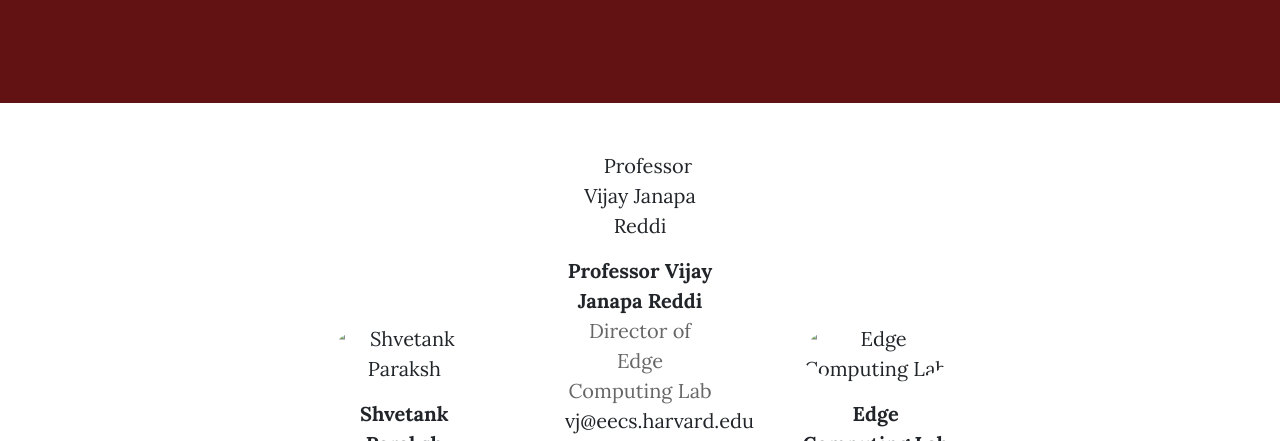
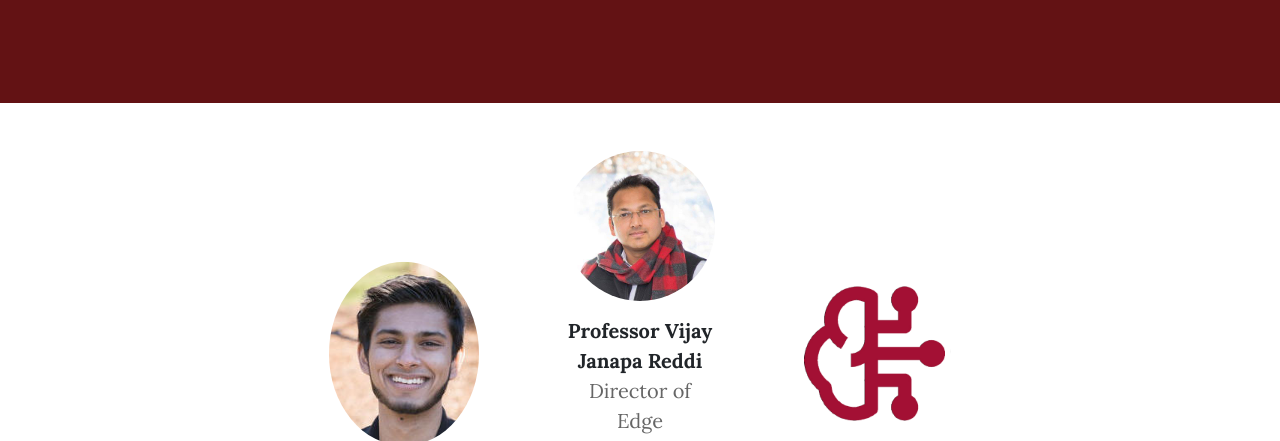
Before and after one commit to harvard-edge/QuArch, a website: page contact.html in a window 1280 px wide. Shown: the part 357-798 px from the top of the page. Drawn offline with nearby package versions, Linux system fonts and the light colour scheme; the site is published under a folder, as on GitHub Pages, so addresses that start at the root find nothing.

Commit message:
reorganized file calls

```diff
--- a/contact.html
+++ b/contact.html
@@ -147,19 +147,19 @@
                 <div class="col-md-10 col-lg-8 col-xl-7" style="text-align: center;">
                     <div class="team-container">
                         <div class="team-member">
-                            <img src="/images/vijay.jpg" alt="Professor Vijay Janapa Reddi">
+                            <img src="images/vijay.jpg" alt="Professor Vijay Janapa Reddi">
                             <p class="name">Professor Vijay Janapa Reddi</p>
                             <p class="title">Director of Edge Computing Lab</p>
                             <p>vj@eecs.harvard.edu</p>
                         </div>
                         <div class="team-member">
-                            <img src="/images/shvetankprakashpic.jpg" alt="Shvetank Paraksh">
+                            <img src="images/shvetankprakashpic.jpg" alt="Shvetank Paraksh">
                             <p class="name">Shvetank Paraksh</p>
                             <p class="title">Graduate Student at Harvard</p>
                             <p>sprakash@g.harvard.edu</p>
                         </div>
                         <div class="team-member">
-                            <img src="/images/edge.png" alt="Edge Computing Lab">
+                            <img src="images/edge.png" alt="Edge Computing Lab">
                             <p class="name">Edge Computing Lab</p>
                             <p class="title">Our Lab at Harvard</p>
                             <p><a href="https://edge.seas.harvard.edu/">Check out our website.</a></p>
--- a/js/scatter_plot_vis.js
+++ b/js/scatter_plot_vis.js
@@ -6,7 +6,7 @@
 }
 
 async function loadAndProcessData() {
-    const data = await d3.json("input/QuArch_v0_1_1_Filtered_Errors_modified.json");
+    const data = await d3.json("/input/QuArch_v0_1_1_Filtered_Errors_modified.json");
 
     const embeddings = data.data.flatMap(paper =>
         paper.paragraphs.flatMap(paragraph =>
```
Also changed, not shown: index.html (+1 -1 lines).
